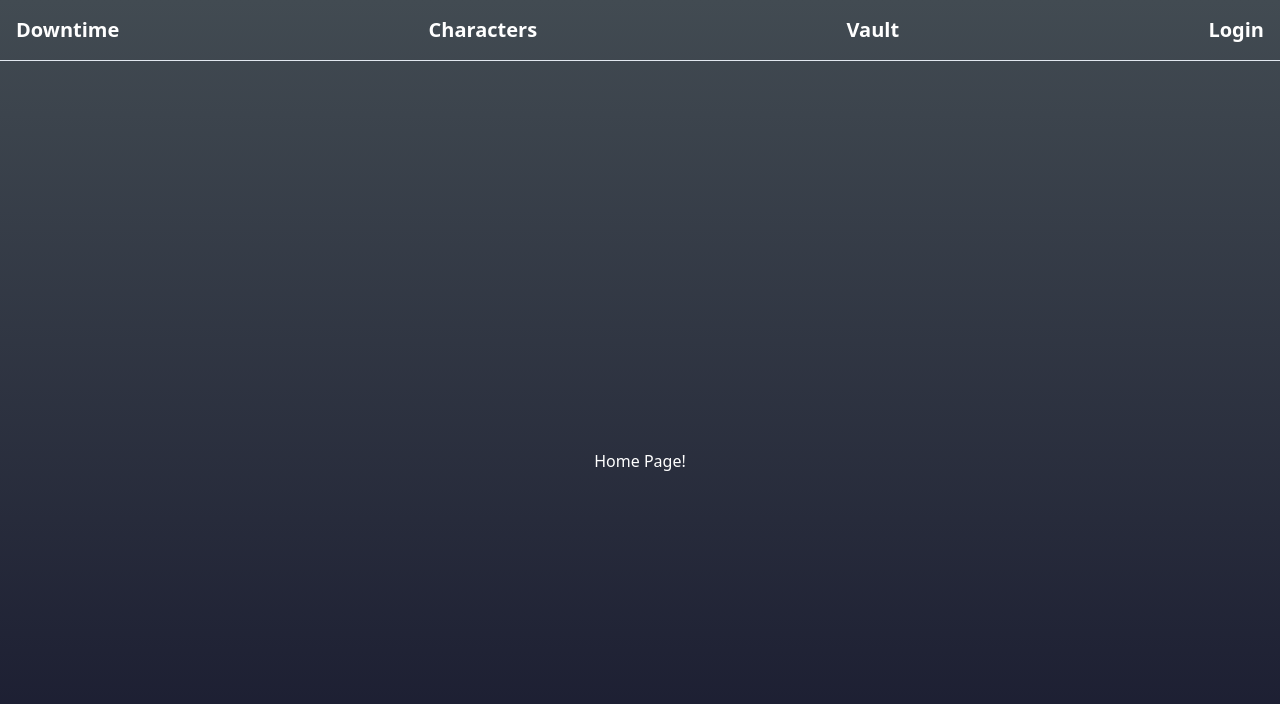
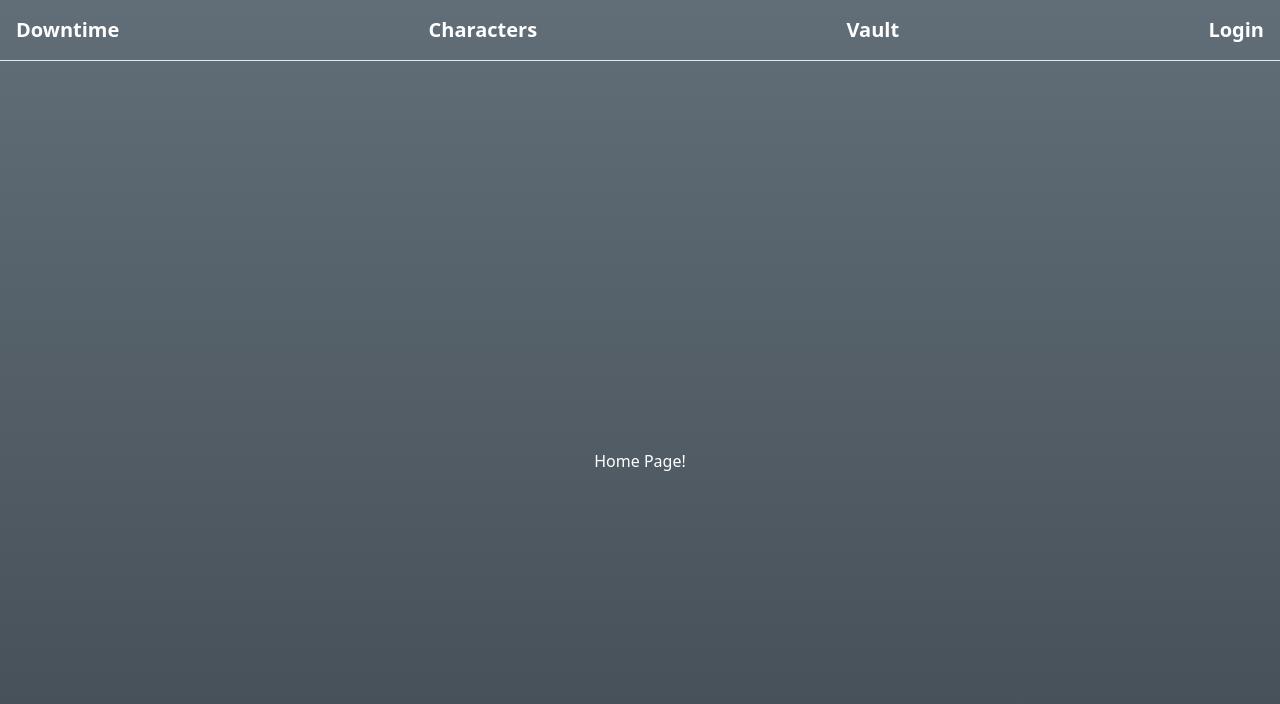
Before and after one commit to ChrisStuntz/ExpCo, a Next.js app: page / in a window 1280 px wide. Shown: the top 704 px of the page. Built offline with nearby package versions, Linux system fonts and the light colour scheme.

Commit message:
Update gradient colors

```diff
--- a/src/styles/globals.css
+++ b/src/styles/globals.css
@@ -64,6 +64,6 @@
     @apply border-border;
   }
   body {
-    @apply bg-background text-foreground bg-gradient-to-b from-[#424B52] to-[#15162c] text-white;
+    @apply bg-background text-foreground bg-gradient-to-b to-[#424B52] from-[#616E78] text-white;
   }
 }
```
